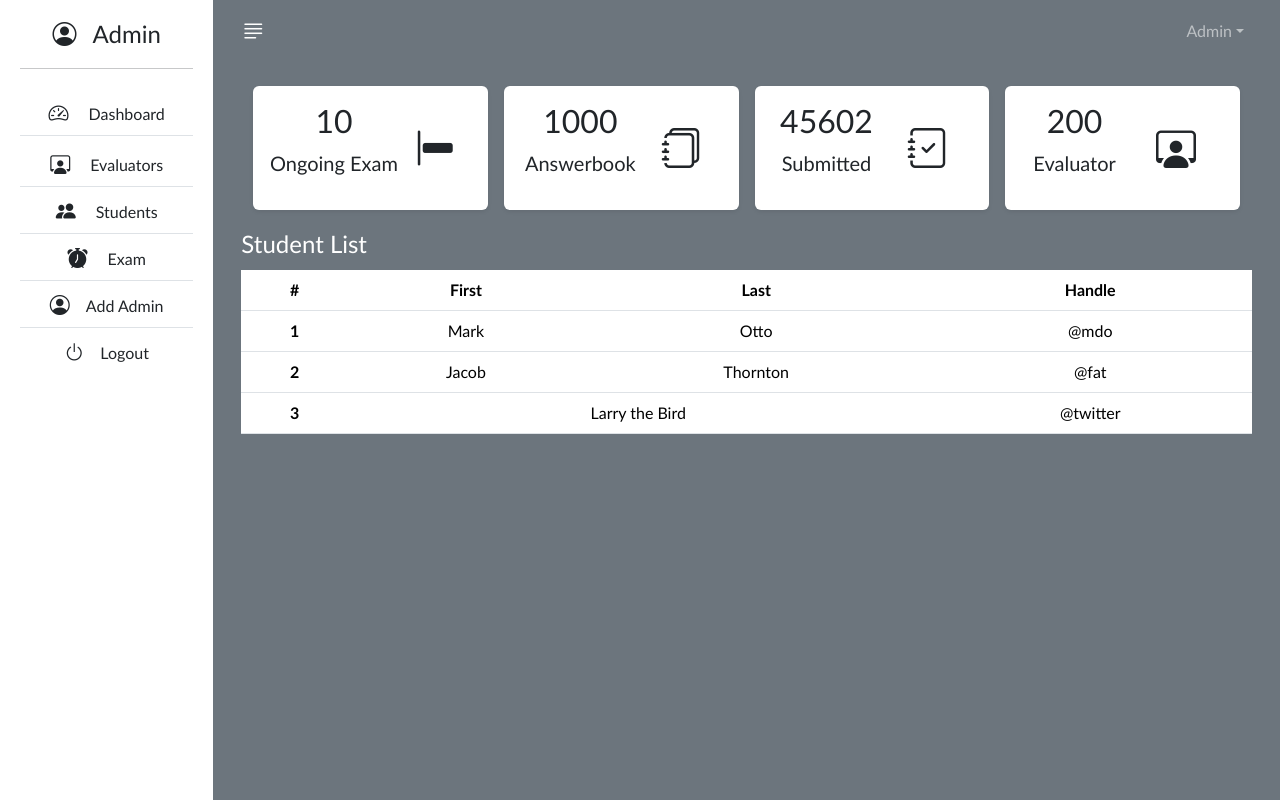
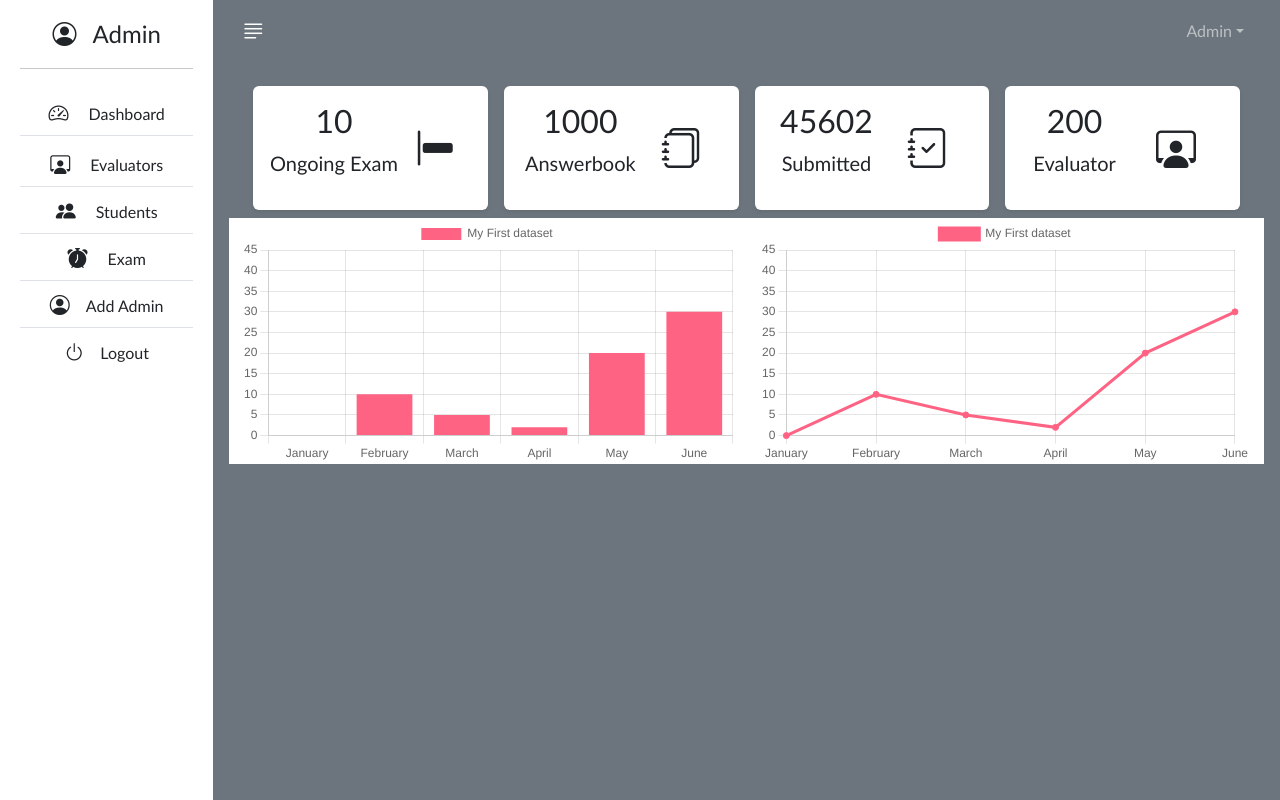
Before and after one commit to Kushalobroy/Written-Examination-System-Using-Blockchain-IPFS-and-Machine-Learning, a React (Create React App) app: page /Admin in a window 1280 px wide. Built offline with nearby package versions, Linux system fonts and the light colour scheme.

Commit message:
initial commit

```diff
--- a/src/Admin/Home.jsx
+++ b/src/Admin/Home.jsx
@@ -1,9 +1,11 @@
 import React from 'react'
 import Nav from './Nav'
-function Home({Toggle}) {
+import Chart from "chart.js/auto";
+import { Bar, Line } from "react-chartjs-2";
+function Home({ Toggle }) {
     return (
         <div className='px-3'>
-            <Nav Toggle={Toggle}/>
+            <Nav Toggle={Toggle} />
             <div className='container-fluid'>
                 <div className='row g-3 my-2'>
                     <div className='col-md-3'>
@@ -45,41 +47,59 @@ function Home({Toggle}) {
 
                 </div>
             </div>
+            <div className='row'>
+                <div className='col-md-6 bg-white'>
+                <BarChart />
+                </div>
+                <div className='col-md-6 bg-white'>
+                <LineChart />
+                </div>
+
+            </div>
 
 
-                <table class="table caption-top bg-white rounded mt-2">
-                <caption className='text-white fs-4'>Student List</caption>
-                    <thead>
-                        <tr>
-                            <th scope="col">#</th>
-                            <th scope="col">First</th>
-                            <th scope="col">Last</th>
-                            <th scope="col">Handle</th>
-                        </tr>
-                    </thead>
-                    <tbody>
-                        <tr>
-                            <th scope="row">1</th>
-                            <td>Mark</td>
-                            <td>Otto</td>
-                            <td>@mdo</td>
-                        </tr>
-                        <tr>
-                            <th scope="row">2</th>
-                            <td>Jacob</td>
-                            <td>Thornton</td>
-                            <td>@fat</td>
-                        </tr>
-                        <tr>
-                            <th scope="row">3</th>
-                            <td colspan="2">Larry the Bird</td>
-                            <td>@twitter</td>
-                        </tr>
-                    </tbody>
-                </table>
-            </div>
+        </div>
 
     )
 }
+const BarChart = () => {
+    const labels = ["January", "February", "March", "April", "May", "June"];
+    const data = {
+        labels: labels,
+        datasets: [
+            {
+                label: "My First dataset",
+                backgroundColor: "rgb(255, 99, 132)",
+                borderColor: "rgb(255, 99, 132)",
+                data: [0, 10, 5, 2, 20, 30, 45],
+            },
+        ],
+    };
+    return (
+        <div>
+            <Bar data={data} />
+        </div>
+    );
+};
+const labels = ["January", "February", "March", "April", "May", "June"];
 
+const data = {
+  labels: labels,
+  datasets: [
+    {
+      label: "My First dataset",
+      backgroundColor: "rgb(255, 99, 132)",
+      borderColor: "rgb(255, 99, 132)",
+      data: [0, 10, 5, 2, 20, 30, 45],
+    },
+  ],
+};
+
+const LineChart = () => {
+  return (
+    <div>
+      <Line data={data} />
+    </div>
+  );
+};
 export default Home
--- a/src/Admin/sidebar.jsx
+++ b/src/Admin/sidebar.jsx
@@ -3,7 +3,7 @@ import "bootstrap/dist/css/bootstrap.min.css";
 import "bootstrap-icons/font/bootstrap-icons.css";
 import 'bootstrap/js/dist/dropdown'
 import '../components/sidebar.css'
-import { BrowserRouter as Router, Route, Switch, Link } from 'react-router-dom';
+
 function sidebar() {
   return (
     <div className='bg-white sidebar p-2'>
--- a/src/Evaluator/sidebar.jsx
+++ b/src/Evaluator/sidebar.jsx
@@ -3,7 +3,7 @@ import "bootstrap/dist/css/bootstrap.min.css";
 import "bootstrap-icons/font/bootstrap-icons.css";
 import 'bootstrap/js/dist/dropdown'
 import '../components/sidebar.css'
-import { BrowserRouter as Router, Route, Switch, Link } from 'react-router-dom';
+
 function sidebar() {
   return (
     <div className='bg-white sidebar p-2'>
--- a/src/Student/sidebar.jsx
+++ b/src/Student/sidebar.jsx
@@ -4,7 +4,7 @@ import "bootstrap-icons/font/bootstrap-icons.css";
 import 'bootstrap/js/dist/dropdown'
 import '../components/sidebar.css'
 
-function sidebar() {
+function Sidebar() {
   return (
     <div className='bg-white sidebar p-2'>
        <div className='m-2'>
@@ -27,4 +27,4 @@ function sidebar() {
   )
 }
 
-export default sidebar
+export default Sidebar
```
